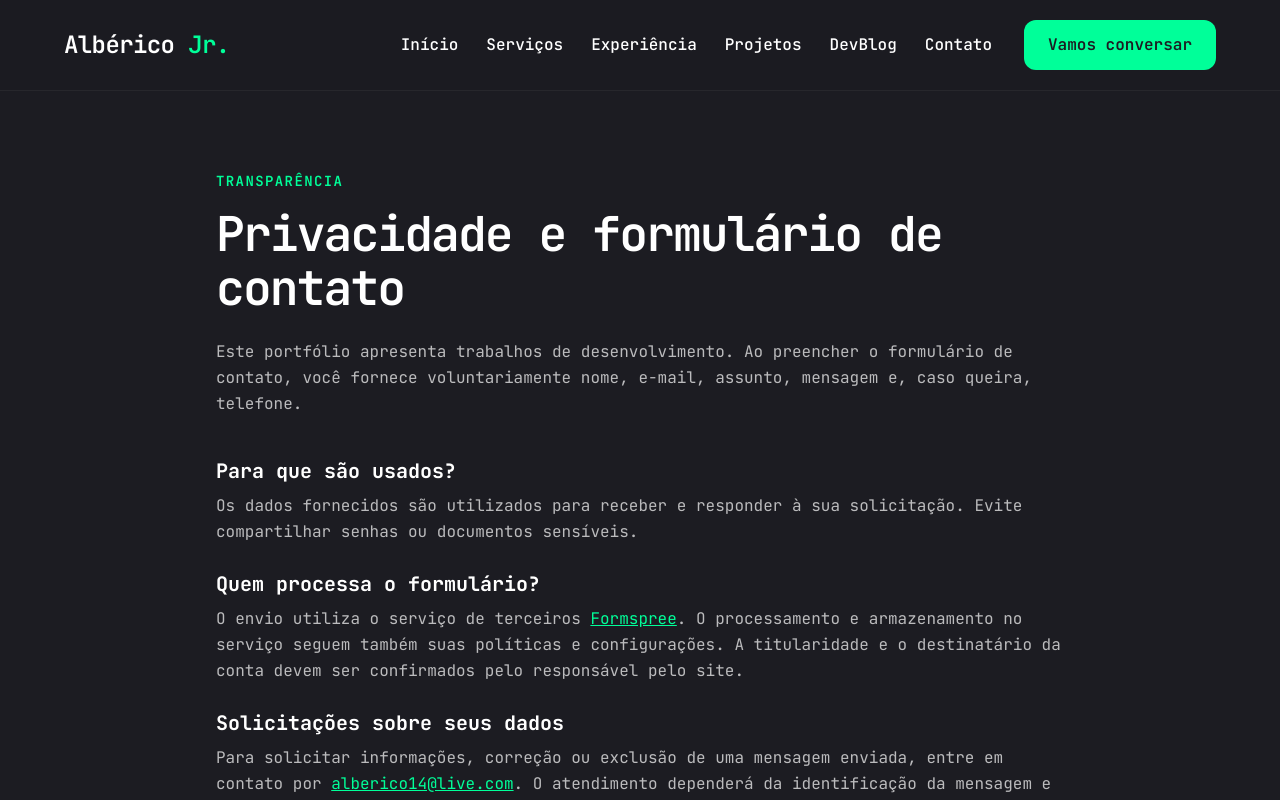
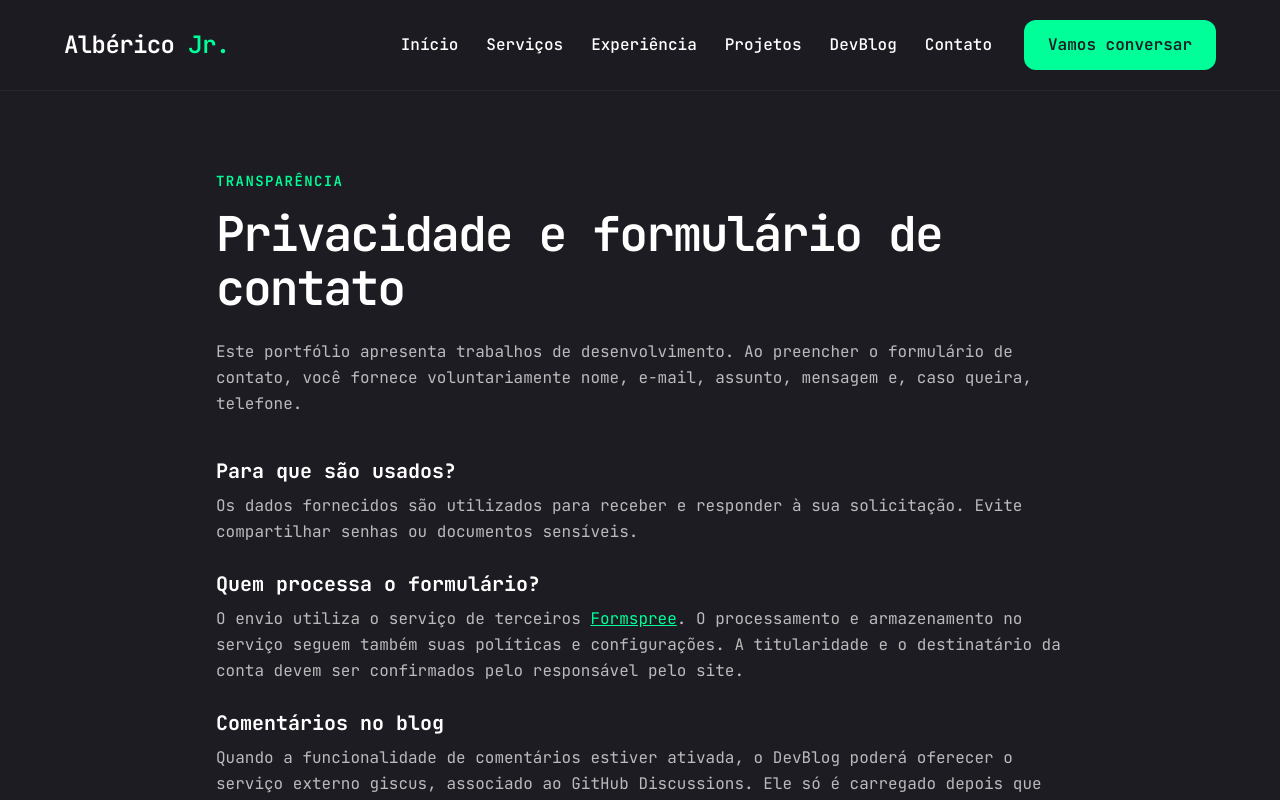
Before and after one commit to AlbericoJr/AlbericoJr-portfolio, a Next.js app: page /privacy in a window 1280 px wide. Shown: the top 800 px of the page. Built offline with nearby package versions, Linux system fonts and the light colour scheme.

Commit message:
feat(blog): integrar comentários opcionais em app/privacy/page.jsx

```diff
--- a/app/privacy/page.jsx
+++ b/app/privacy/page.jsx
@@ -8,6 +8,7 @@ export default function Privacy(){
   <section className="mt-10 space-y-6 text-white/70">
    <div><h2 className="text-xl font-bold text-white">Para que são usados?</h2><p className="mt-2">Os dados fornecidos são utilizados para receber e responder à sua solicitação. Evite compartilhar senhas ou documentos sensíveis.</p></div>
    <div><h2 className="text-xl font-bold text-white">Quem processa o formulário?</h2><p className="mt-2">O envio utiliza o serviço de terceiros <a className="text-accent underline" href="https://formspree.io/legal/privacy-policy/" target="_blank" rel="noopener noreferrer">Formspree</a>. O processamento e armazenamento no serviço seguem também suas políticas e configurações. A titularidade e o destinatário da conta devem ser confirmados pelo responsável pelo site.</p></div>
+   <div><h2 className="text-xl font-bold text-white">Comentários no blog</h2><p className="mt-2">Quando a funcionalidade de comentários estiver ativada, o DevBlog poderá oferecer o serviço externo giscus, associado ao GitHub Discussions. Ele só é carregado depois que você escolhe “Carregar comentários” em um artigo. Para publicar, é necessário fazer login no GitHub. Comentários, nome de perfil e reações publicados nas discussões podem ser públicos e ficam sujeitos às <a className="text-accent underline" href="https://docs.github.com/pt/site-policy/privacy-policies/github-general-privacy-statement" target="_blank" rel="noopener noreferrer">regras de privacidade do GitHub</a>.</p></div>
    <div><h2 className="text-xl font-bold text-white">Solicitações sobre seus dados</h2><p className="mt-2">Para solicitar informações, correção ou exclusão de uma mensagem enviada, entre em contato por <a className="text-accent underline" href="mailto:alberico14@live.com">alberico14@live.com</a>. O atendimento dependerá da identificação da mensagem e das condições da plataforma de processamento.</p></div>
    <div><h2 className="text-xl font-bold text-white">Sobre esta página</h2><p className="mt-2">Este é um resumo informativo do fluxo de contato implementado; não substitui a conferência das políticas de retenção, segurança e privacidade da conta que recebe os dados.</p></div>
   </section>
```
